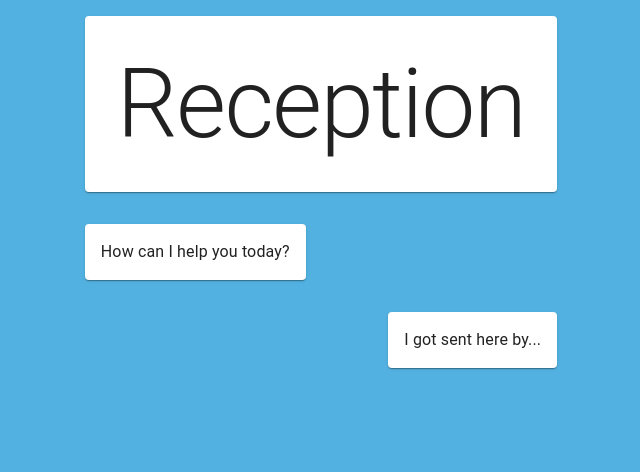
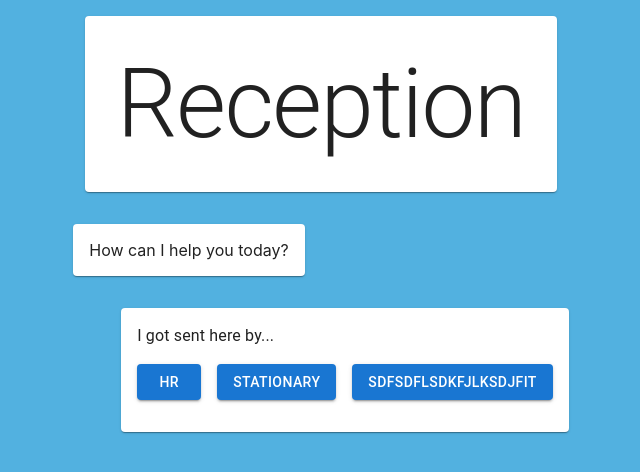
Before and after one commit to eedrah/bureaucracy, a React (Vite) app in the folder bureaucracy/: page / in a window 1280 px wide. Shown: the top 472 px of the page, without its empty margins (319-959 px from the left). Built offline with nearby package versions, Linux system fonts and the light colour scheme.

Commit message:
add some buttons

```diff
--- a/bureaucracy/src/views/Page.tsx
+++ b/bureaucracy/src/views/Page.tsx
@@ -1,4 +1,4 @@
-import { Paper, Typography } from '@mui/material'
+import { Button, Paper, Stack, Typography } from '@mui/material'
 import { ReactNode } from 'react'
 
 const Chat = ({
@@ -10,12 +10,21 @@ const Chat = ({
 }) => (
   <Paper
     css={{
+      maxWidth: '40rem',
       margin: '1rem',
       padding: '1rem',
-      alignSelf: from === 'me' ? 'end' : 'start',
+      ...(from === 'me'
+        ? {
+            alignSelf: 'end',
+            marginLeft: '4rem',
+          }
+        : {
+            alignSelf: 'start',
+            marginRight: '4rem',
+          }),
     }}
   >
-    <Typography>{children}</Typography>
+    {children}
   </Paper>
 )
 
@@ -41,7 +50,14 @@ const Page = () => (
       </Paper>
 
       <Chat from="them">How can I help you today?</Chat>
-      <Chat from="me">I got sent here by...</Chat>
+      <Chat from="me">
+        <Typography>I got sent here by...</Typography>
+        <Stack css={{ margin: '1rem 0' }} direction="row" spacing={2}>
+          <Button variant="contained">HR</Button>
+          <Button variant="contained">Stationary</Button>
+          <Button variant="contained">sdfsdflsdkfjlksdjfIT</Button>
+        </Stack>
+      </Chat>
     </div>
   </div>
 )
```
